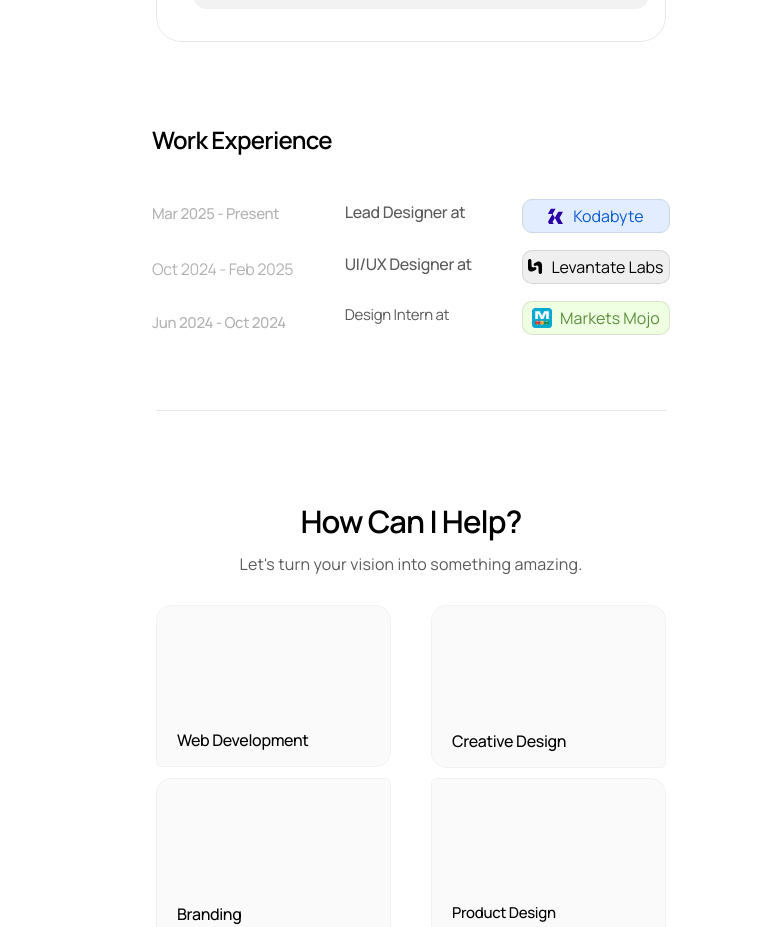
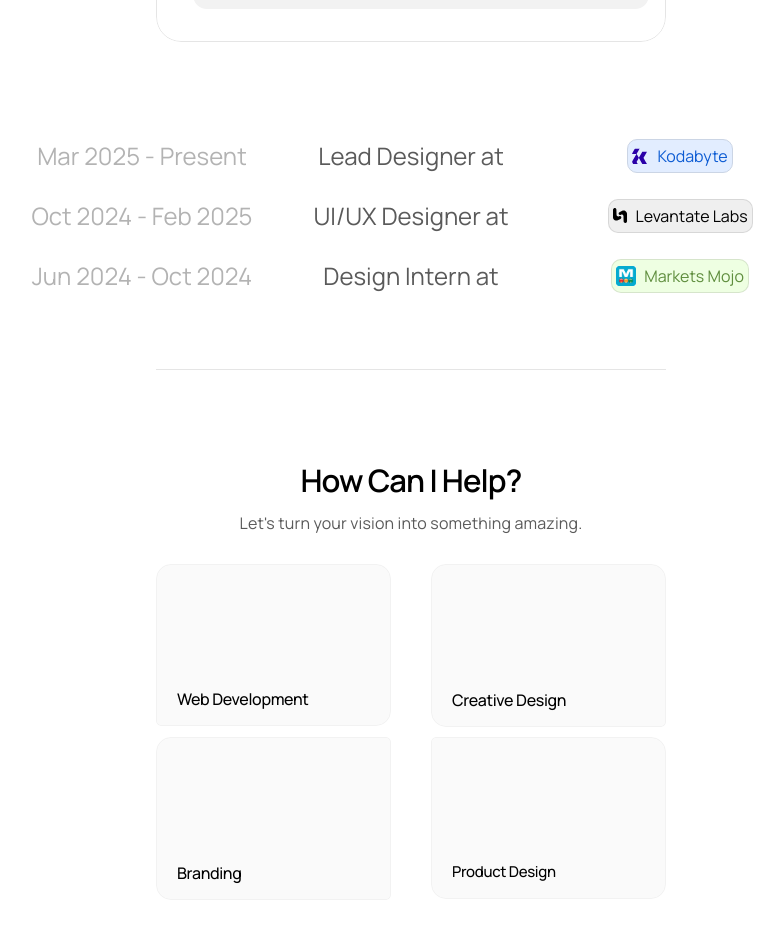
Before and after one commit to fraansea/my-portfolio, a React (Vite) app: page / in a window 1280 px wide. Shown: the part 2960-3887 px from the top of the page, without its empty margins (229-1013 px from the left). Built offline with nearby package versions, Linux system fonts and the light colour scheme.

Commit message:
changes made in company logos and spacing

```diff
--- a/src/components/CompanyLogo.tsx
+++ b/src/components/CompanyLogo.tsx
@@ -8,7 +8,7 @@ export const KodabyteCompanyBadge = () => {
 }
 export const LevantateCompanyBadge = () => {
   return (
-    <div className="rounded-[10px] mt-[17px] flex gap-2 bg-[#EFEFEF] justify-center items-center p-1 border border-black/10">
+    <div className="rounded-[10px] flex gap-2 bg-[#EFEFEF] justify-center items-center p-1 border border-black/10">
         <img className="" src="/levantate.svg" alt="" />
         <p className="text-black text-base">Levantate Labs</p>
     </div>
@@ -17,7 +17,7 @@ export const LevantateCompanyBadge = () => {
 
 export const MarketsMojoCompanyBadge = () => {
   return (
-    <div className="rounded-[10px] mt-[17px] flex gap-2 bg-[#EEFFE2] justify-center items-center p-1 border border-black/10">
+    <div className="rounded-[10px] flex gap-2 bg-[#EEFFE2] justify-center items-center p-1 border border-black/10">
         <img className="w-5 h-5" src="/markets-mojo.png"  alt="" />
         <p className="text-[#5F8E3E] text-base">Markets Mojo</p>
     </div>
--- a/src/components/WorkExperience.tsx
+++ b/src/components/WorkExperience.tsx
@@ -63,45 +63,20 @@ export const WorkExperience: React.FC = () => {
           </div>
         </div>
       </ProjectCard>
-
-      <div className="w-[518px] max-w-full mt-[85px] max-md:mt-10">
-        <div className="gap-5 flex max-md:flex-col max-md:items-stretch">
-          <div className="w-[69%] max-md:w-full max-md:ml-0">
-            <div className="flex items-start gap-[13px] font-medium tracking-[-0.32px] max-md:mt-10">
-              <div className="flex flex-col text-[15px] text-[rgba(179,179,179,1)] leading-none">
-                <h3 className="text-black text-2xl font-semibold font-manrope leading-[1.1] tracking-[-0.72px] self-stretch">
-                  Work Experience
-                </h3>
-                <div className="mt-[53px] max-md:mt-10">
-                  Mar 2025 - Present
-                </div>
-                <div className="text-base font-normal font-manrope leading-none mt-10">
-                  Oct 2024 - Feb 2025
-                </div>
-                <div className="mt-[38px]">
-                  Jun 2024 - Oct 2024
-                </div>
-              </div>
-              <div className="text-base text-[rgba(90,90,90,1)] mt-[77px] max-md:mt-10">
-                <div className="leading-none max-md:mr-[5px]">
-                  Lead Designer at
-                </div>
-                <div className="leading-none mt-9">
-                  UI/UX Designer at
-                </div>
-                <div className="text-[15px] font-normal font-manrope leading-none mt-[35px] max-md:mr-2.5">
-                  Design Intern at
-                </div>
-              </div>
-            </div>
-          </div>
-          <div className="w-[31%] ml-5 max-md:w-full max-md:ml-0">
-            <div className="grow mt-[72px] max-md:mt-10">
-              <KodabyteCompanyBadge/>
-              <LevantateCompanyBadge/>
-              <MarketsMojoCompanyBadge/>
-            </div>
-          </div>
+      <div className="w-full flex justify-center mt-24">
+        <div className="grid grid-cols-3 gap-x-12 gap-y-6 max-w-4xl w-full">
+          {/* Row 1 */}
+          <div className="flex items-center justify-center text-[rgba(179,179,179,1)] text-[24px] font-manrope font-normal">Mar 2025 - Present</div>
+          <div className="flex items-center justify-center text-[rgba(90,90,90,1)] text-[24px] font-manrope font-normal">Lead Designer at</div>
+          <div className="flex items-center justify-center"><KodabyteCompanyBadge /></div>
+          {/* Row 2 */}
+          <div className="flex items-center justify-center text-[rgba(179,179,179,1)] text-[24px] font-manrope font-normal">Oct 2024 - Feb 2025</div>
+          <div className="flex items-center justify-center text-[rgba(90,90,90,1)] text-[24px] font-manrope font-normal">UI/UX Designer at</div>
+          <div className="flex items-center justify-center"><LevantateCompanyBadge /></div>
+          {/* Row 3 */}
+          <div className="flex items-center justify-center text-[rgba(179,179,179,1)] text-[24px] font-manrope font-normal">Jun 2024 - Oct 2024</div>
+          <div className="flex items-center justify-center text-[rgba(90,90,90,1)] text-[24px] font-manrope font-normal">Design Intern at</div>
+          <div className="flex items-center justify-center"><MarketsMojoCompanyBadge /></div>
         </div>
       </div>
     </section>
```
